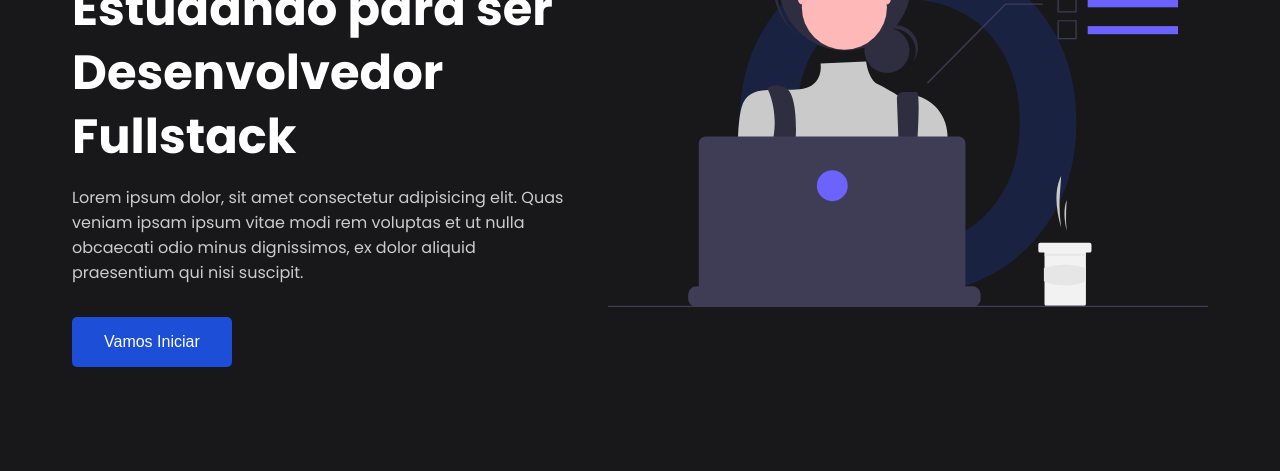
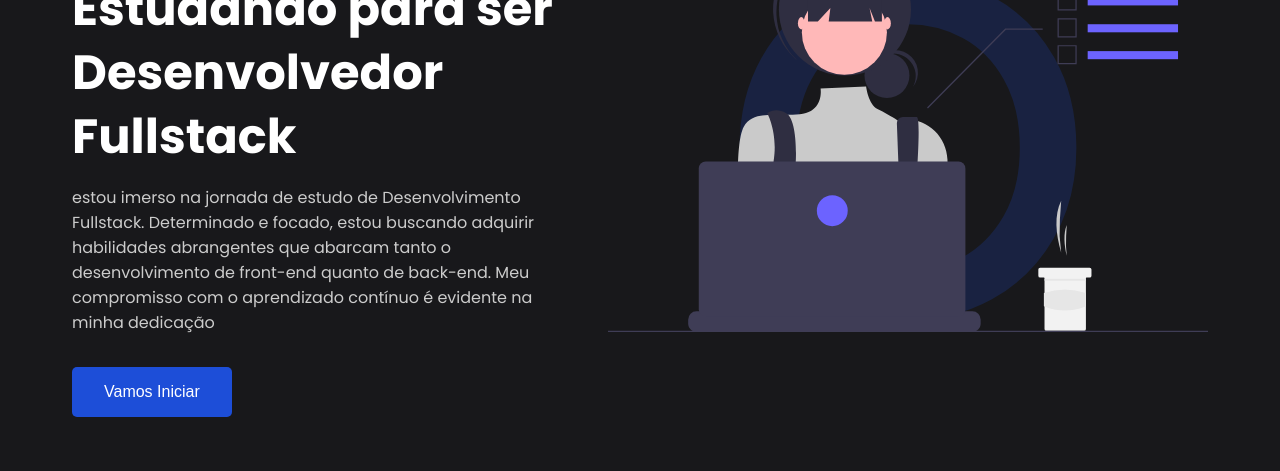
Before and after one commit to Zoreta-create/portfolio.JS, a plain HTML site: page index.html in a window 1280 px wide. Shown: the part 329-800 px from the top of the page. Drawn offline with nearby package versions, Linux system fonts and the light colour scheme.

Commit message:
mudanças no html

```diff
--- a/index.html
+++ b/index.html
@@ -42,9 +42,7 @@
           Fullstack
         </h1>
         <p>
-          Lorem ipsum dolor, sit amet consectetur adipisicing elit. Quas veniam
-          ipsam ipsum vitae modi rem voluptas et ut nulla obcaecati odio minus
-          dignissimos, ex dolor aliquid praesentium qui nisi suscipit.
+          estou imerso na jornada de estudo de Desenvolvimento Fullstack. Determinado e focado, estou buscando adquirir habilidades abrangentes que abarcam tanto o desenvolvimento de front-end quanto de back-end. Meu compromisso com o aprendizado contínuo é evidente na minha dedicação
         </p>
         <button class="btn">Vamos Iniciar</button>
       </div>
```
